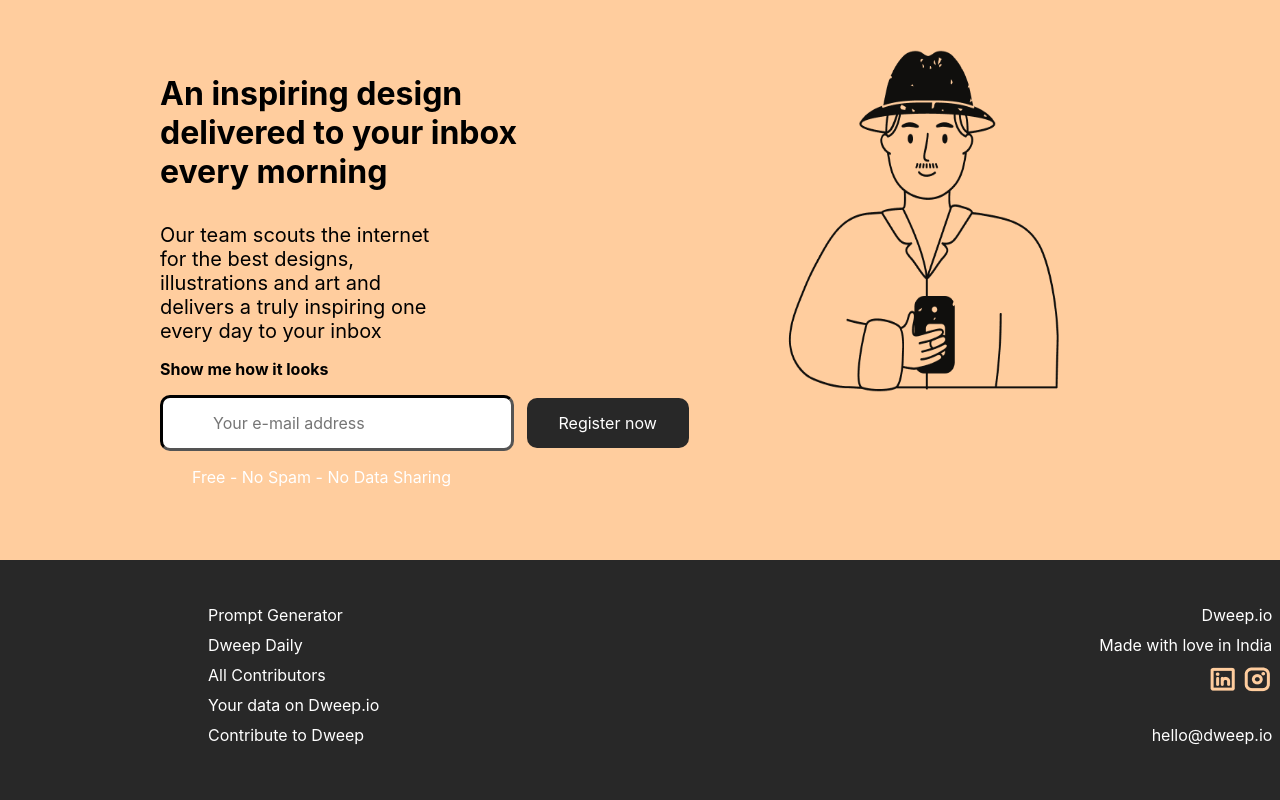
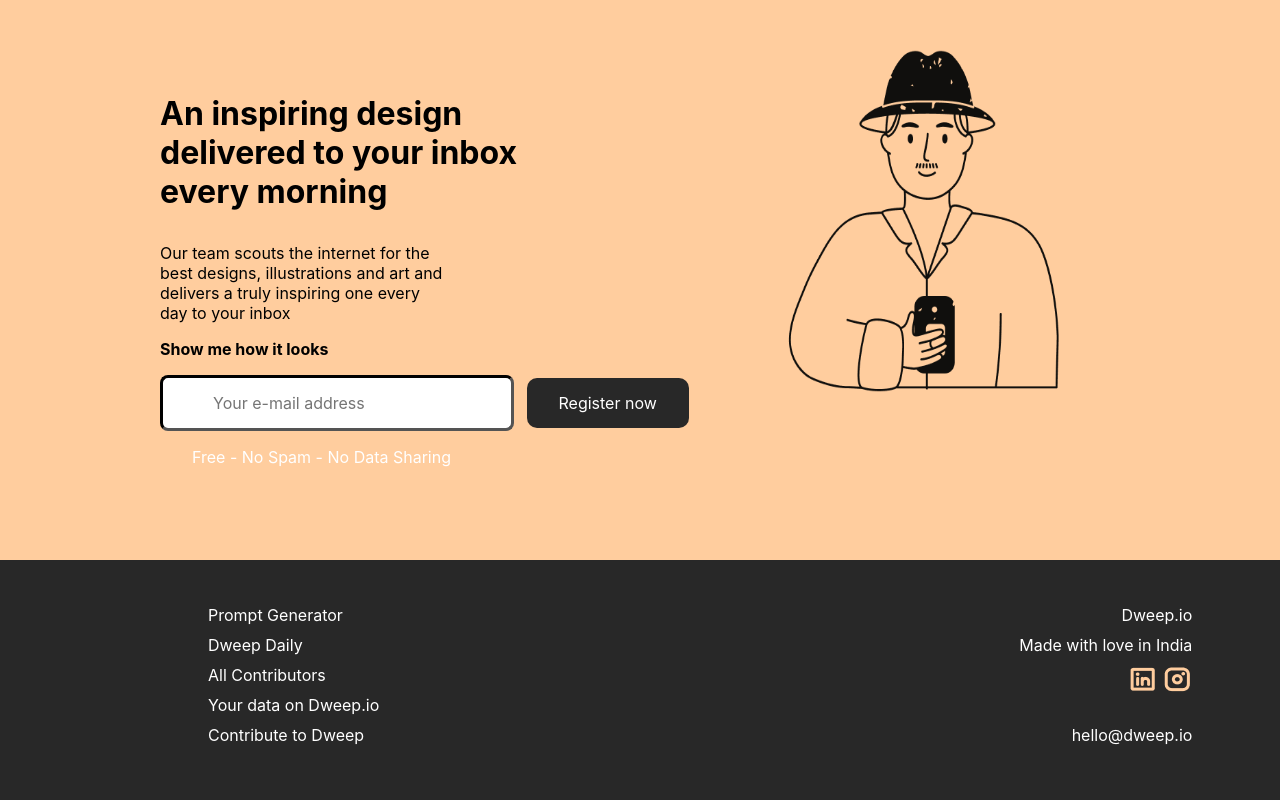
Before and after one commit to akycdi/cuvette, a plain HTML site: page micro_project_1/index.html in a window 1280 px wide. Drawn offline with Linux system fonts and the light colour scheme.

Commit message:
Iteration1

```diff
--- a/micro_project_1/index.css
+++ b/micro_project_1/index.css
@@ -26,7 +26,7 @@ ul {
   width: 50%;
   margin-bottom: 1rem;
   justify-content: center;
-  font-size: 20px;
+  font-size: 16px;
 }
 .showText {
   margin-bottom: 1rem;
@@ -38,8 +38,8 @@ ul {
 }
 
 .main-left {
-  max-width: 60%;
-  flex-basis: 60%;
+  max-width: 50%;
+  flex-basis: 50%;
   margin-left: 10rem;
   display: flex;
   flex-direction: column;
@@ -61,7 +61,6 @@ ul {
   display: flex;
   background-color: #282828;
   height: 30vh;
-  /* justify-content: space-around; */
 }
 
 .footer-left {
@@ -81,7 +80,7 @@ ul {
   justify-content: flex-end;
   align-items: center;
   justify-content: center;
-  padding-left: 30rem;
+  padding-left: 25rem;
 }
 .socials li {
   display: flex;
@@ -104,7 +103,7 @@ ul {
 }
 
 #email-input {
-  border-radius: 10px;
+  border-radius: 8px;
   border-width: 3px;
   padding: 15px 50px;
   text-align: start;
```
Also changed, not shown: micro_project_1/static/Iteration1.png (added).
